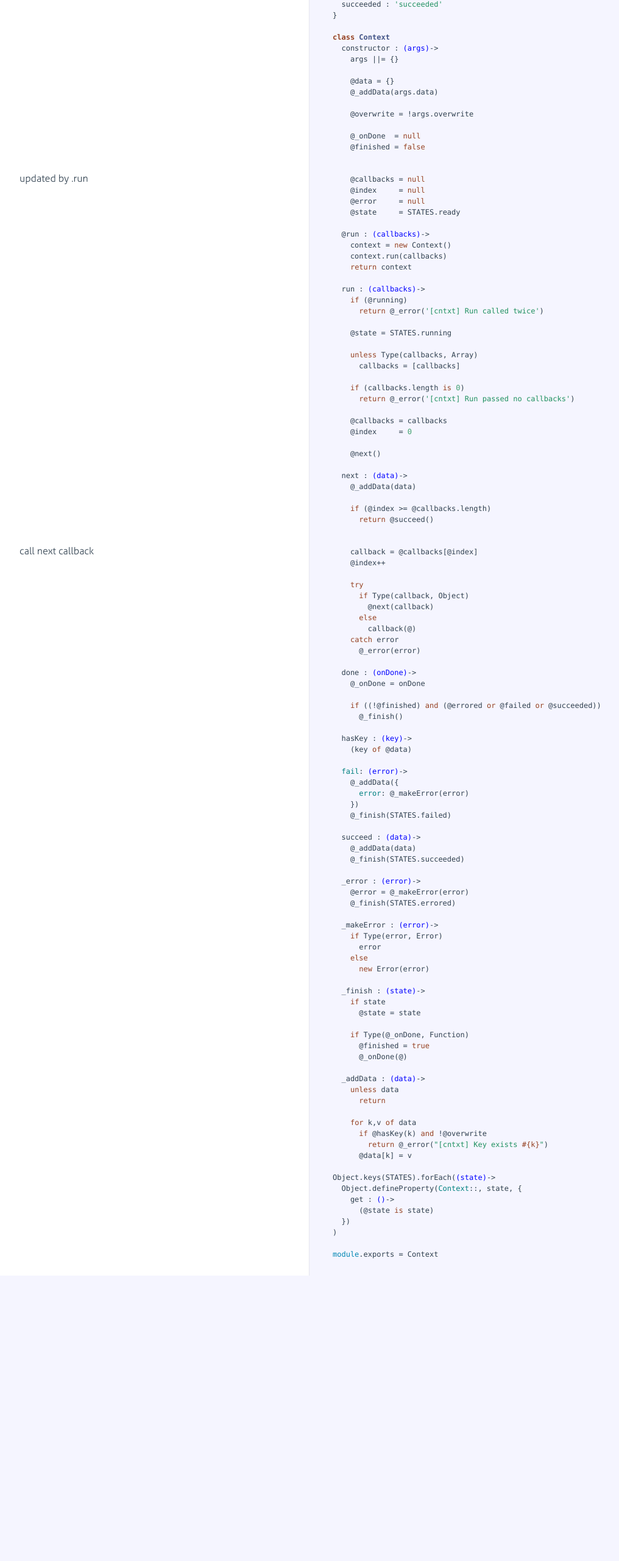
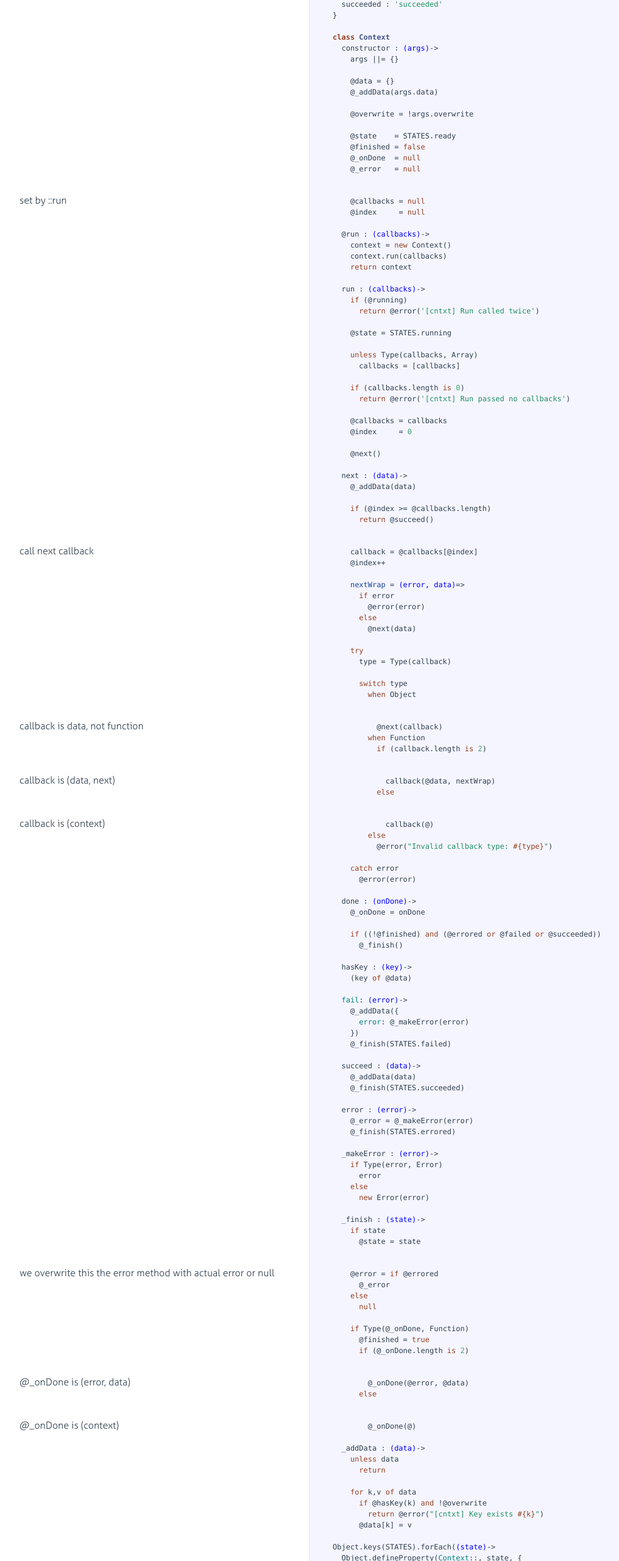
Before and after one commit to Hello10/cntxt, a website: page docs/Context.html in a window 1280 px wide. Shown: the part 240-2800 px from the top of the page at 61% size, without its empty margins (18-1034 px from the left). Before the commit the page ends 2332 px from the top, so only its background shows below. Drawn offline with Linux system fonts and the light colour scheme.

Commit message:
allow for traditional callback style

```diff
--- a/docs/Context.html
+++ b/docs/Context.html
@@ -49,8 +49,10 @@ STATES = {
 
     <span class="hljs-property">@overwrite</span> = !args.overwrite
 
+    <span class="hljs-property">@state</span>    = STATES.ready
+    <span class="hljs-property">@finished</span> = <span class="hljs-literal">false</span>
     <span class="hljs-property">@_onDone</span>  = <span class="hljs-literal">null</span>
-    <span class="hljs-property">@finished</span> = <span class="hljs-literal">false</span></pre></div></div>
+    <span class="hljs-property">@_error</span>   = <span class="hljs-literal">null</span></pre></div></div>
 
         </li>
 
@@ -61,14 +63,12 @@ STATES = {
               <div class="pilwrap ">
                 <a class="pilcrow" href="#section-2">&#182;</a>
               </div>
-              <p>updated by .run</p>
+              <p>set by ::run</p>
 
             </div>
 
             <div class="content"><div class='highlight'><pre>    <span class="hljs-property">@callbacks</span> = <span class="hljs-literal">null</span>
     <span class="hljs-property">@index</span>     = <span class="hljs-literal">null</span>
-    <span class="hljs-property">@error</span>     = <span class="hljs-literal">null</span>
-    <span class="hljs-property">@state</span>     = STATES.ready
 
   <span class="hljs-property">@run</span> : <span class="hljs-function"><span class="hljs-params">(callbacks)</span>-&gt;</span>
     context = <span class="hljs-keyword">new</span> Context()
@@ -77,7 +77,7 @@ STATES = {
 
   run : <span class="hljs-function"><span class="hljs-params">(callbacks)</span>-&gt;</span>
     <span class="hljs-keyword">if</span> (<span class="hljs-property">@running</span>)
-      <span class="hljs-keyword">return</span> <span class="hljs-property">@_error</span>(<span class="hljs-string">'[cntxt] Run called twice'</span>)
+      <span class="hljs-keyword">return</span> <span class="hljs-property">@error</span>(<span class="hljs-string">'[cntxt] Run called twice'</span>)
 
     <span class="hljs-property">@state</span> = STATES.running
 
@@ -85,7 +85,7 @@ STATES = {
       callbacks = [callbacks]
 
     <span class="hljs-keyword">if</span> (callbacks.length <span class="hljs-keyword">is</span> <span class="hljs-number">0</span>)
-      <span class="hljs-keyword">return</span> <span class="hljs-property">@_error</span>(<span class="hljs-string">'[cntxt] Run passed no callbacks'</span>)
+      <span class="hljs-keyword">return</span> <span class="hljs-property">@error</span>(<span class="hljs-string">'[cntxt] Run passed no callbacks'</span>)
 
     <span class="hljs-property">@callbacks</span> = callbacks
     <span class="hljs-property">@index</span>     = <span class="hljs-number">0</span>
@@ -113,14 +113,71 @@ STATES = {
 
             <div class="content"><div class='highlight'><pre>    callback = <span class="hljs-property">@callbacks</span>[<span class="hljs-property">@index</span>]
     <span class="hljs-property">@index</span>++
+<span class="hljs-function">
+    <span class="hljs-title">nextWrap</span> = <span class="hljs-params">(error, data)</span>=&gt;</span>
+      <span class="hljs-keyword">if</span> error
+        <span class="hljs-property">@error</span>(error)
+      <span class="hljs-keyword">else</span>
+        <span class="hljs-property">@next</span>(data)
 
     <span class="hljs-keyword">try</span>
-      <span class="hljs-keyword">if</span> Type(callback, Object)
-        <span class="hljs-property">@next</span>(callback)
-      <span class="hljs-keyword">else</span>
-        callback(@)
+      type = Type(callback)
+
+      <span class="hljs-keyword">switch</span> type
+        <span class="hljs-keyword">when</span> Object</pre></div></div>
+
+        </li>
+
+
+        <li id="section-4">
+            <div class="annotation">
+
+              <div class="pilwrap ">
+                <a class="pilcrow" href="#section-4">&#182;</a>
+              </div>
+              <p>callback is data, not function</p>
+
+            </div>
+
+            <div class="content"><div class='highlight'><pre>          <span class="hljs-property">@next</span>(callback)
+        <span class="hljs-keyword">when</span> Function
+          <span class="hljs-keyword">if</span> (callback.length <span class="hljs-keyword">is</span> <span class="hljs-number">2</span>)</pre></div></div>
+
+        </li>
+
+
+        <li id="section-5">
+            <div class="annotation">
+
+              <div class="pilwrap ">
+                <a class="pilcrow" href="#section-5">&#182;</a>
+              </div>
+              <p>callback is (data, next)</p>
+
+            </div>
+
+            <div class="content"><div class='highlight'><pre>            callback(<span class="hljs-property">@data</span>, nextWrap)
+          <span class="hljs-keyword">else</span></pre></div></div>
+
+        </li>
+
+
+        <li id="section-6">
+            <div class="annotation">
+
+              <div class="pilwrap ">
+                <a class="pilcrow" href="#section-6">&#182;</a>
+              </div>
+              <p>callback is (context)</p>
+
+            </div>
+
+            <div class="content"><div class='highlight'><pre>            callback(@)
+        <span class="hljs-keyword">else</span>
+          <span class="hljs-property">@error</span>(<span class="hljs-string">"Invalid callback type: <span class="hljs-subst">#{type}</span>"</span>)
+
     <span class="hljs-keyword">catch</span> error
-      <span class="hljs-property">@_error</span>(error)
+      <span class="hljs-property">@error</span>(error)
 
   done : <span class="hljs-function"><span class="hljs-params">(onDone)</span>-&gt;</span>
     <span class="hljs-property">@_onDone</span> = onDone
@@ -141,8 +198,8 @@ STATES = {
     <span class="hljs-property">@_addData</span>(data)
     <span class="hljs-property">@_finish</span>(STATES.succeeded)
 
-  _error : <span class="hljs-function"><span class="hljs-params">(error)</span>-&gt;</span>
-    <span class="hljs-property">@error</span> = <span class="hljs-property">@_makeError</span>(error)
+  error : <span class="hljs-function"><span class="hljs-params">(error)</span>-&gt;</span>
+    <span class="hljs-property">@_error</span> = <span class="hljs-property">@_makeError</span>(error)
     <span class="hljs-property">@_finish</span>(STATES.errored)
 
   _makeError : <span class="hljs-function"><span class="hljs-params">(error)</span>-&gt;</span>
@@ -153,11 +210,60 @@ STATES = {
 
   _finish : <span class="hljs-function"><span class="hljs-params">(state)</span>-&gt;</span>
     <span class="hljs-keyword">if</span> state
-      <span class="hljs-property">@state</span> = state
+      <span class="hljs-property">@state</span> = state</pre></div></div>
+
+        </li>
+
+
+        <li id="section-7">
+            <div class="annotation">
+
+              <div class="pilwrap ">
+                <a class="pilcrow" href="#section-7">&#182;</a>
+              </div>
+              <p>we overwrite this the error method with actual error or null</p>
+
+            </div>
+
+            <div class="content"><div class='highlight'><pre>    <span class="hljs-property">@error</span> = <span class="hljs-keyword">if</span> <span class="hljs-property">@errored</span>
+      <span class="hljs-property">@_error</span>
+    <span class="hljs-keyword">else</span>
+      <span class="hljs-literal">null</span>
 
     <span class="hljs-keyword">if</span> Type(<span class="hljs-property">@_onDone</span>, Function)
       <span class="hljs-property">@finished</span> = <span class="hljs-literal">true</span>
-      <span class="hljs-property">@_onDone</span>(@)
+      <span class="hljs-keyword">if</span> (<span class="hljs-property">@_onDone</span>.length <span class="hljs-keyword">is</span> <span class="hljs-number">2</span>)</pre></div></div>
+
+        </li>
+
+
+        <li id="section-8">
+            <div class="annotation">
+
+              <div class="pilwrap ">
+                <a class="pilcrow" href="#section-8">&#182;</a>
+              </div>
+              <p>@_onDone is (error, data)</p>
+
+            </div>
+
+            <div class="content"><div class='highlight'><pre>        <span class="hljs-property">@_onDone</span>(<span class="hljs-property">@error</span>, <span class="hljs-property">@data</span>)
+      <span class="hljs-keyword">else</span></pre></div></div>
+
+        </li>
+
+
+        <li id="section-9">
+            <div class="annotation">
+
+              <div class="pilwrap ">
+                <a class="pilcrow" href="#section-9">&#182;</a>
+              </div>
+              <p>@_onDone is (context)</p>
+
+            </div>
+
+            <div class="content"><div class='highlight'><pre>        <span class="hljs-property">@_onDone</span>(@)
 
   _addData : <span class="hljs-function"><span class="hljs-params">(data)</span>-&gt;</span>
     <span class="hljs-keyword">unless</span> data
@@ -165,7 +271,7 @@ STATES = {
 
     <span class="hljs-keyword">for</span> k,v <span class="hljs-keyword">of</span> data
       <span class="hljs-keyword">if</span> <span class="hljs-property">@hasKey</span>(k) <span class="hljs-keyword">and</span> !<span class="hljs-property">@overwrite</span>
-        <span class="hljs-keyword">return</span> <span class="hljs-property">@_error</span>(<span class="hljs-string">"[cntxt] Key exists <span class="hljs-subst">#{k}</span>"</span>)
+        <span class="hljs-keyword">return</span> <span class="hljs-property">@error</span>(<span class="hljs-string">"[cntxt] Key exists <span class="hljs-subst">#{k}</span>"</span>)
       <span class="hljs-property">@data</span>[k] = v
 
 Object.keys(STATES).forEach(<span class="hljs-function"><span class="hljs-params">(state)</span>-&gt;</span>
--- a/package.json
+++ b/package.json
@@ -1,6 +1,6 @@
 {
   "name": "cntxt",
-  "version": "1.0.1",
+  "version": "2.0.0",
   "description": "Pipeline context",
   "license": "substanceware",
   "main": "index.js",
```
Also changed, not shown: source/Context.coffee (+44 -15 lines), tests/ContextTest.coffee (+191 -75 lines), build/Context.js.
